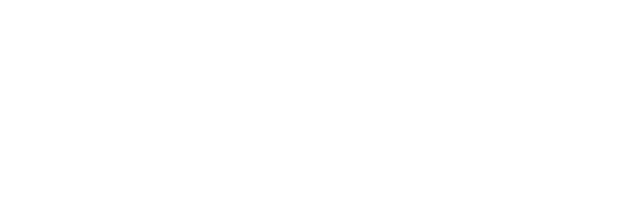
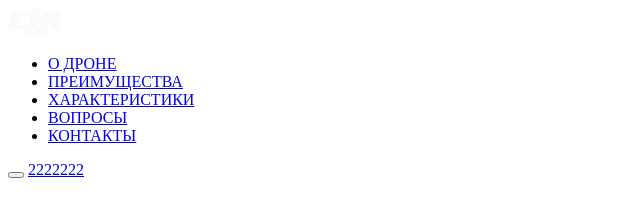
Before and after one commit to borkrit/mavicPRO, a plain HTML site: page index.html in a window 1280 px wide. Shown: the whole page, without its empty margins (0-640 px from the left). Drawn offline with Linux system fonts and the light colour scheme.

Commit message:
UPD: start template

```diff
--- a/index.html
+++ b/index.html
@@ -1,13 +1,49 @@
 <!DOCTYPE html>
 <html lang="en">
-<head>
-    <meta charset="UTF-8">
-    <meta http-equiv="X-UA-Compatible" content="IE=edge">
-    <meta name="viewport" content="width=device-width, initial-scale=1.0">
-    <title>Document</title>
-    <link rel="stylesheet" href="styles/style.css">
-</head>
-<body>
+  <head>
+    <meta charset="UTF-8" />
+    <meta http-equiv="X-UA-Compatible" content="IE=edge" />
+    <meta name="viewport" content="width=device-width, initial-scale=1.0" />
+    <title>Mavic PRO</title>
+    <link rel="stylesheet" href="styles/style.css" />
+  </head>
+  <body>
+    <header class="header">
+      <div class="container">
+        <div class="header__inner">
+          <a href="#" class="logo">
+            <picture class="logo__img">
+              <source src="images/logo-mobile.png" media="(max-width: 640px)" />
+              <img src="images/logo.png" alt="" />
+            </picture>
+          </a>
+          <nav class="menu">
+            <ul class="menu__list">
+              <li class="menu__list-item">
+                <a href="#" class="menu__list-link">О ДРОНЕ</a>
+              </li>
+              <li class="menu__list-item">
+                <a href="#" class="menu__list-link">ПРЕИМУЩЕСТВА</a>
+              </li>
+              <li class="menu__list-item">
+                <a href="#" class="menu__list-link">ХАРАКТЕРИСТИКИ</a>
+              </li>
+              <li class="menu__list-item">
+                <a href="#" class="menu__list-link">ВОПРОСЫ</a>
+              </li>
+              <li class="menu__list-item">
+                <a href="#" class="menu__list-link">КОНТАКТЫ</a>
+              </li>
+            </ul>
+          </nav>
+          <div class="header__info">
+            <button class="header__btn"></button>
+            <a href="tel:22222" class="header__phone">2222222</a>
+          </div>
+        </div>
+      </div>
+    </header>
 
-</body>
+    <script src="script/main.js"></script>
+  </body>
 </html>
```
Also changed, not shown: images/MAVIC 2 PRO.png (added), images/dji_logo_gray 1.png (added), images/logo.png (added), script/main.js (added), 1 other file.
